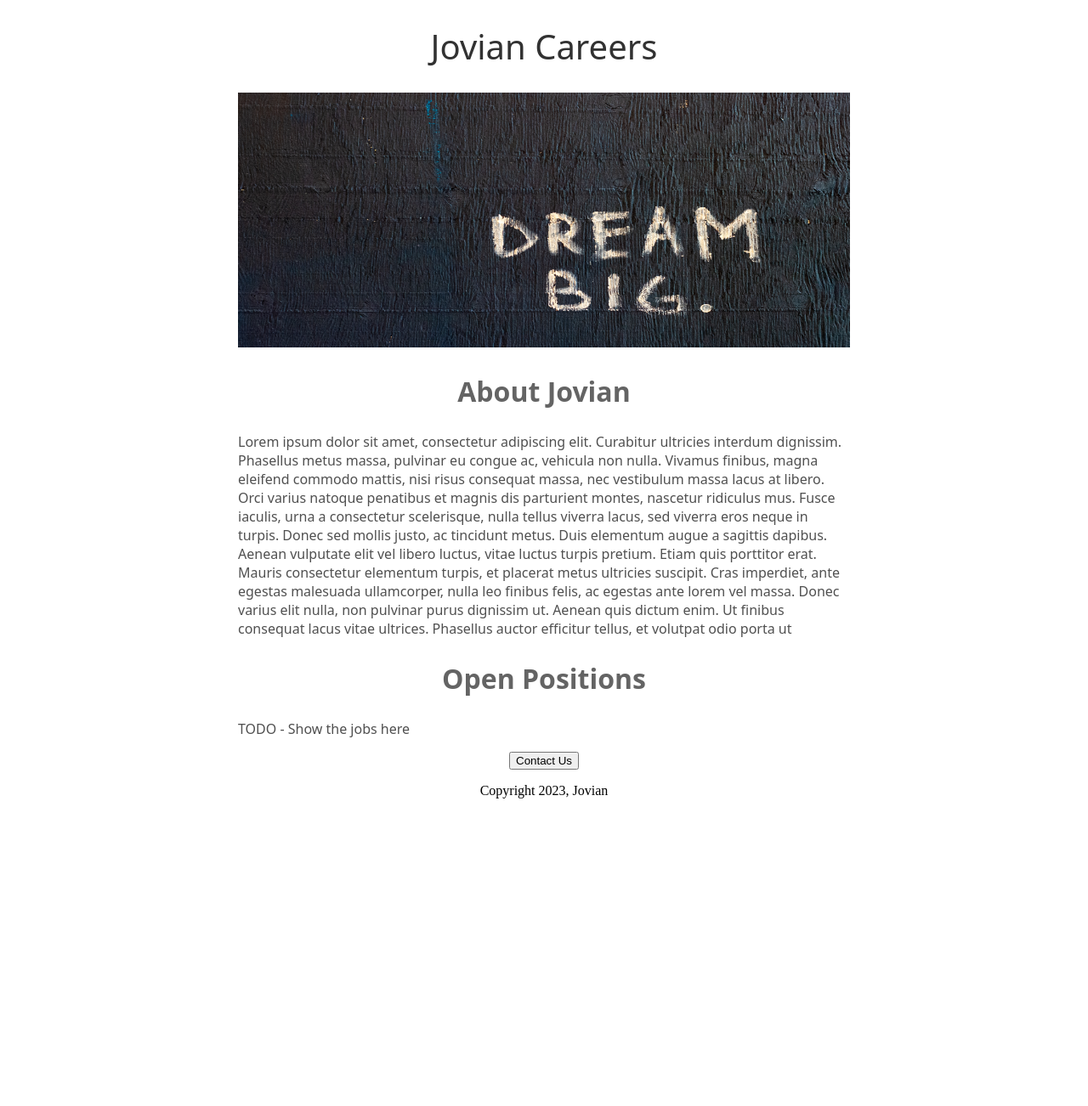
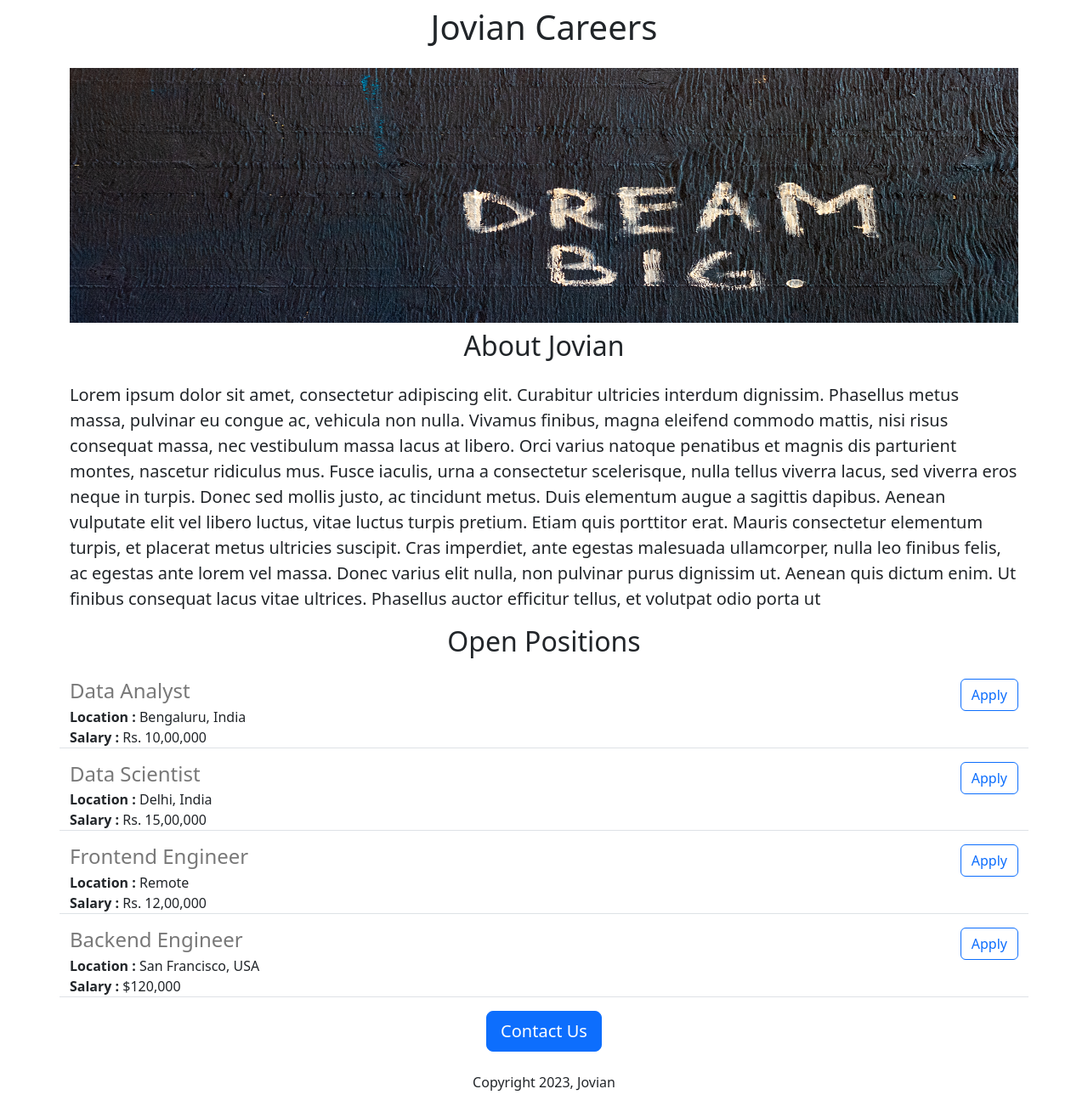
Before and after one commit to yatin-ys/careers-website, a Flask app: page / in a window 1280 px wide. Shown: the whole page at 85% size. Before the commit the page ends 940 px from the top, so only its background shows below. Run offline with Flask 3, Linux system fonts and the light colour scheme.

Commit message:
Add python

```diff
--- a/app.py
+++ b/app.py
@@ -1,11 +1,43 @@
-from flask import Flask, render_template
+from flask import Flask, render_template, jsonify
 
 app = Flask(__name__)
 
+JOBS = [
+    {
+        'id': 1,
+        'title': 'Data Analyst',
+        'location': 'Bengaluru, India',
+        'salary': 'Rs. 10,00,000'
+    },
+    {
+        'id': 2,
+        'title': 'Data Scientist',
+        'location': 'Delhi, India',
+        'salary': 'Rs. 15,00,000'
+    },
+    {
+        'id': 3,
+        'title': 'Frontend Engineer',
+        'location': 'Remote',
+        'salary': 'Rs. 12,00,000'
+    },
+    {
+        'id': 4,
+        'title': 'Backend Engineer',
+        'location': 'San Francisco, USA',
+        'salary': '$120,000'
+    }
+]
 
 @app.route("/")
 def hello_world():
-    return render_template("home.html")
+    return render_template("home.html",
+                           jobs=JOBS,
+                           company_name='Jovian')
+
+@app.route("/api/jobs")
+def list_jobs():
+    return jsonify(JOBS)
 
 
 if __name__ == "__main__":
--- a/templates/home.html
+++ b/templates/home.html
@@ -2,52 +2,27 @@
 <html lang="en">
 
 <head>
-    <meta charset="UTF-8">
-    <meta name="viewport"
-        content="width=device-width, user-scalable=no, initial-scale=1.0, maximum-scale=1.0, minimum-scale=1.0">
-    <meta http-equiv="X-UA-Compatible" content="ie=edge">
+    <meta charset="utf-8">
+    <meta name="viewport" content="width=device-width, initial-scale=1">
+    <title>Careers</title>
+    <link href="https://cdn.jsdelivr.net/npm/bootstrap@5.3.2/dist/css/bootstrap.min.css" rel="stylesheet"
+        integrity="sha384-T3c6CoIi6uLrA9TneNEoa7RxnatzjcDSCmG1MXxSR1GAsXEV/Dwwykc2MPK8M2HN" crossorigin="anonymous">
 
-    <style>
-        h1 {
-            font-size: 40px;
-            font-family: system-ui, -apple-system, BlinkMacSystemFont, 'Segoe UI', Roboto, Oxygen, Ubuntu, Cantarell, 'Open Sans', 'Helvetica Neue', sans-serif;
-            font-weight: normal;
-            color: rgb(50, 50, 50);
-            text-align: center;
+    <Style>
+        #banner {
+            height: 300px;
+            width: 100%;
         }
-
-        #banner {
-            width: 100%;
-            height: 300px;
-        }
-
-        h2 {
-            font-family: system-ui, -apple-system, BlinkMacSystemFont, 'Segoe UI', Roboto, Oxygen, Ubuntu, Cantarell, 'Open Sans', 'Helvetica Neue', sans-serif;
-            font-size: 32px;
-            color: rgb(100, 100, 100);
-            text-align: center;
-        }
-
-        .bodytext {
-            font-family: system-ui, -apple-system, BlinkMacSystemFont, 'Segoe UI', Roboto, Oxygen, Ubuntu, Cantarell, 'Open Sans', 'Helvetica Neue', sans-serif;
-            color: rgb(80, 80, 80);
-        }
-
-        #container {
-            max-width: 720px;
-            margin: 0 auto;
-        }
-    </style>
-
-    <title>Careers</title>
+    </Style>
 </head>
 
 <body>
-    <div id="container">
-        <h1>Jovian Careers</h1>
-        <img id="banner" src="/static/banner.jpg">
-        <h2>About Jovian</h2>
-        <p class="bodytext">Lorem ipsum dolor sit amet, consectetur adipiscing elit. Curabitur ultricies interdum dignissim. Phasellus
+    <div class="container">
+        <h1 class="text-center mt-2 mb-4">{{company_name}} Careers</h1>
+        <img class="img-fluid" id="banner" src="/static/banner.jpg">
+        <h2 class="text-center mt-2 mb-4">About Jovian</h2>
+        <p class="lead">Lorem ipsum dolor sit amet, consectetur adipiscing elit. Curabitur ultricies interdum dignissim.
+            Phasellus
             metus
             massa, pulvinar eu congue ac, vehicula non nulla. Vivamus finibus, magna eleifend commodo mattis, nisi risus
             consequat massa, nec vestibulum massa lacus at libero. Orci varius natoque penatibus et magnis dis
@@ -66,13 +41,21 @@
             quis dictum enim. Ut finibus consequat lacus vitae ultrices. Phasellus auctor efficitur tellus, et volutpat
             odio
             porta ut</p>
-        <h2>Open Positions</h2>
-        <p class="bodytext">TODO - Show the jobs here</p>
-        <div style="text-align: center;">
-            <button type="submit">Contact Us</button>
-            <p>Copyright 2023, Jovian</p>
+        <h2 class="text-center mt-2 mb-4">Open Positions</h2>
+        <div>
+            {% for job in jobs %}
+                {% include 'jobitem.html' %}
+            {% endfor %}
+        </div>
+        <div class="text-center">
+            <button type="button" class="btn btn-primary btn-lg ">Contact Us</button>
+            <p class="mt-4">Copyright 2023, Jovian</p>
         </div>
     </div>
+
+    <script src="https://cdn.jsdelivr.net/npm/bootstrap@5.3.2/dist/js/bootstrap.bundle.min.js"
+        integrity="sha384-C6RzsynM9kWDrMNeT87bh95OGNyZPhcTNXj1NW7RuBCsyN/o0jlpcV8Qyq46cDfL"
+        crossorigin="anonymous"></script>
 </body>
 
 </html>
--- /dev/null
+++ b/templates/jobitem.html
@@ -0,0 +1,12 @@
+<div class="border-bottom row padding-bottom: 8px;" style="margin-bottom: 16px;">
+    <div class="col-9">
+        <h4 style="color: rgb(120, 120, 120); margin-bottom: 4px;">{{job['title']}}</h4>
+        <div><b>Location :</b> {{job['location']}}</div>
+        {% if 'salary' in job %}
+        <div><b>Salary :</b> {{job['salary']}}</div>
+        {% endif %}
+    </div>
+    <div class="col-3 text-end">
+        <button type="button" class="btn btn-outline-primary">Apply</button>
+    </div>
+</div>
```
